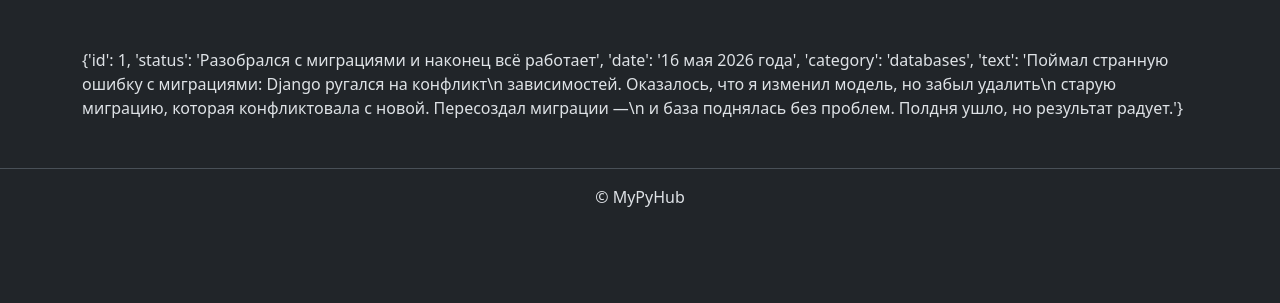
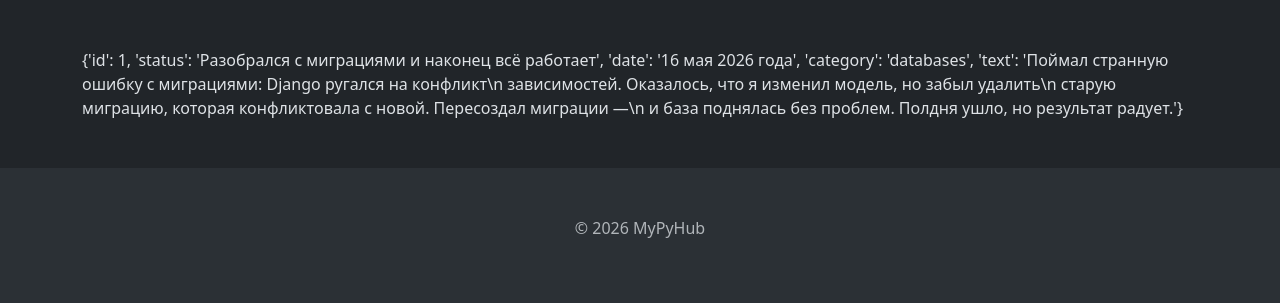
Before and after one commit to A1vot/mypyhub, a Django app: page /posts/1/ in a window 1280 px wide. Shown: the part 97-400 px from the top of the page. Run offline with Django 5.2, Linux system fonts and the light colour scheme; some libraries are stand-ins or nearby versions.

Commit message:
Обновлен footer

```diff
--- a/mypyhub/templates/includes/footer.html
+++ b/mypyhub/templates/includes/footer.html
@@ -1,3 +1,5 @@
-<footer class="border-top text-center py-3">
-    <p>© MyPyHub</p>
+<footer class="py-5 text-center text-body-secondary bg-body-tertiary">
+  <p>
+    © 2026 MyPyHub
+  </p>
 </footer>
```
